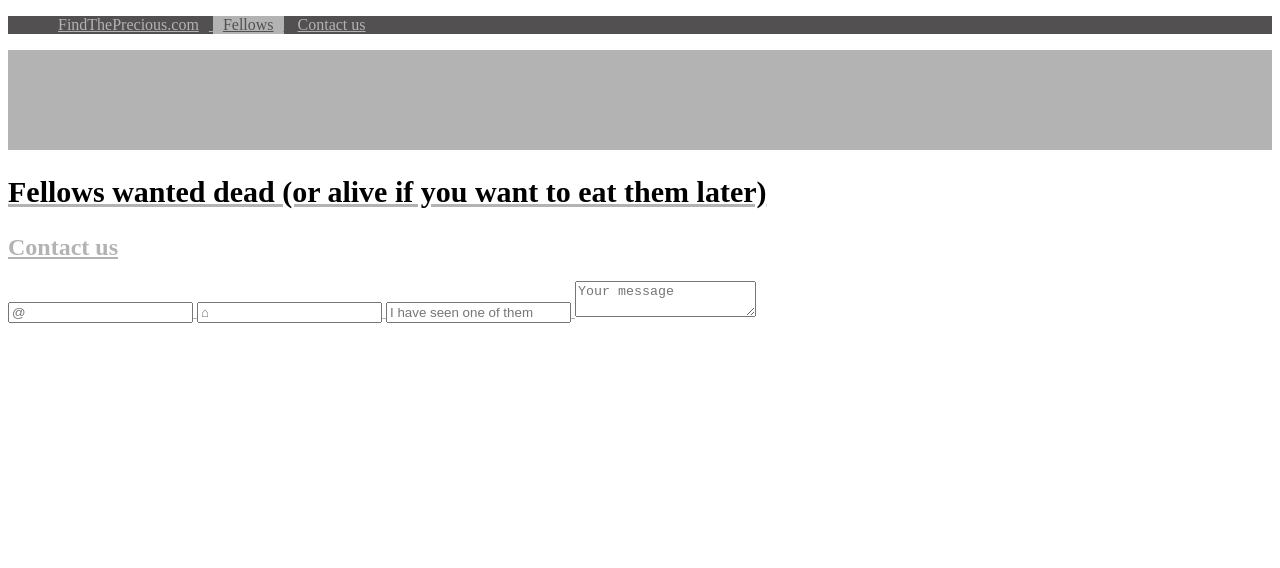
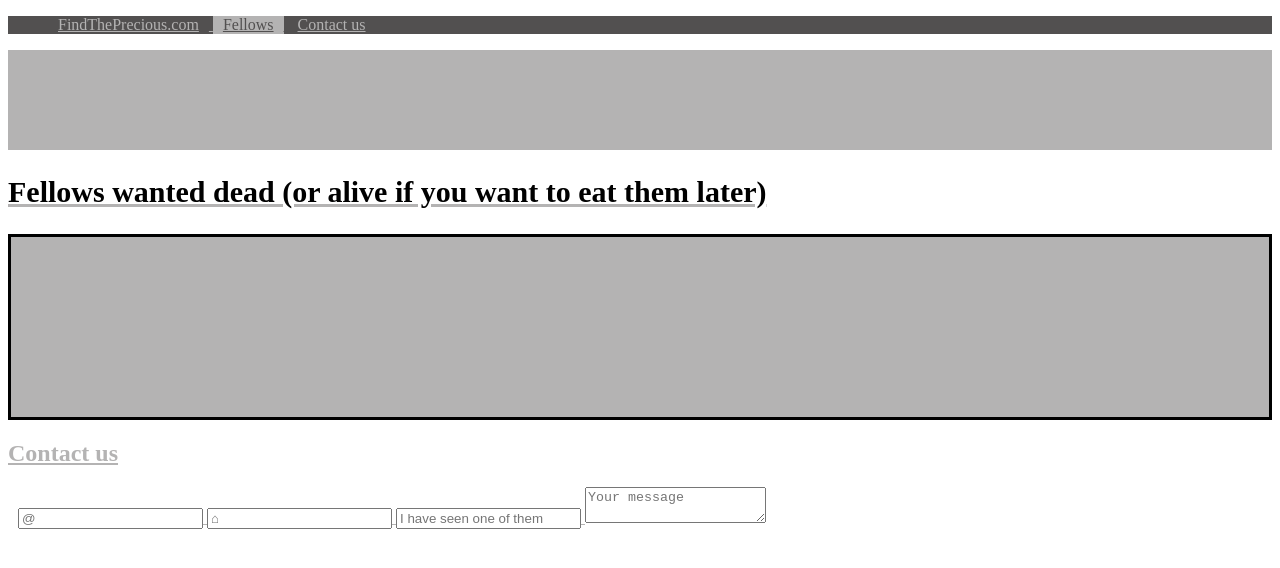
Before and after one commit to SandraConil/boxmodel2, a website: page index.html in a window 1280 px wide. Drawn offline with Linux system fonts and the light colour scheme.

Commit message:
enregistrer

```diff
--- a/index.html
+++ b/index.html
@@ -28,19 +28,22 @@
         <h2 class="title"><bold></bold>Fellows wanted dead</bold> (or alive if you want to eat them later)</h2>
       </section>
 
-      <section class="article">
-        <article></article>
-        <article></article>
-        <article></article>
+      <section>
+        <div id="container">
+          <article class="nul"></article>
+          <articl class="nul"></article>
+          <article class="nul"></article>
+        </div>
       </section>
 
-      <form>
-        <h2 class="title2">Contact us</h2>
+      <h2 class="title2">Contact us</h2>
 
+      <form class="form-group">
         <input type="email" placeholder="@" />
         <input type="text" placeholder="&#8962;" />
         <input type="text" placeholder="I have seen one of them" />
         <textarea placeholder="Your message"></textarea>
+      </div>
       </form>
     </main>
     <footer></footer>
--- a/style.css
+++ b/style.css
@@ -31,8 +31,23 @@ header nav ul li a:hover {
   text-decoration: none;
 }
 /*article*/
-article{
+#container{
+  height: 180px;/*hauteur*/
   background-color: rgb(180, 179, 179);
+  display: flex; /*cote à cote*/
+  flex-direction: row;
+  flex-wrap: wrap; /*pas de retour à la ligne*/
+  justify-content: space-around;
+  border: 3px solid black;
+}
+.nul{
+  flex-direction: column;
 }
 
 /*form*/
+.form-group{
+  text-align: center;
+  display: inline;
+  padding: 10px;
+
+}
```
